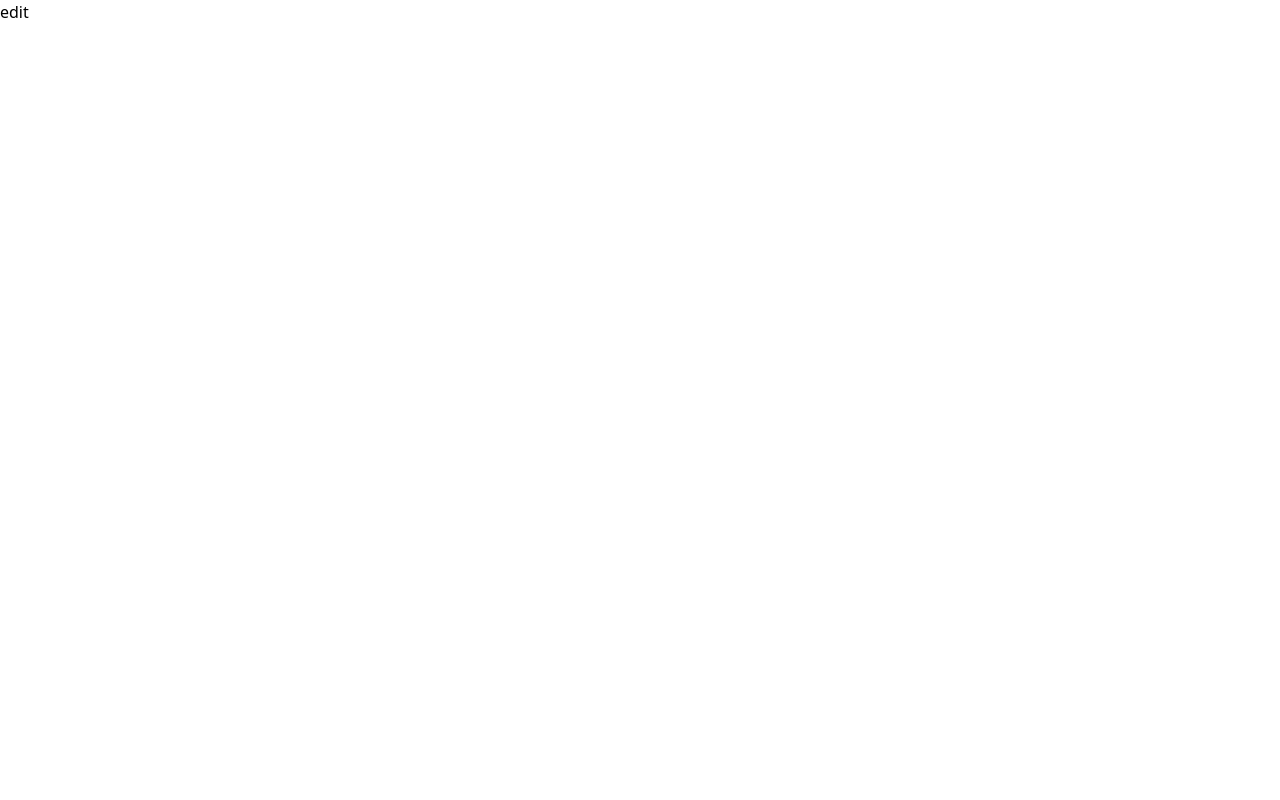
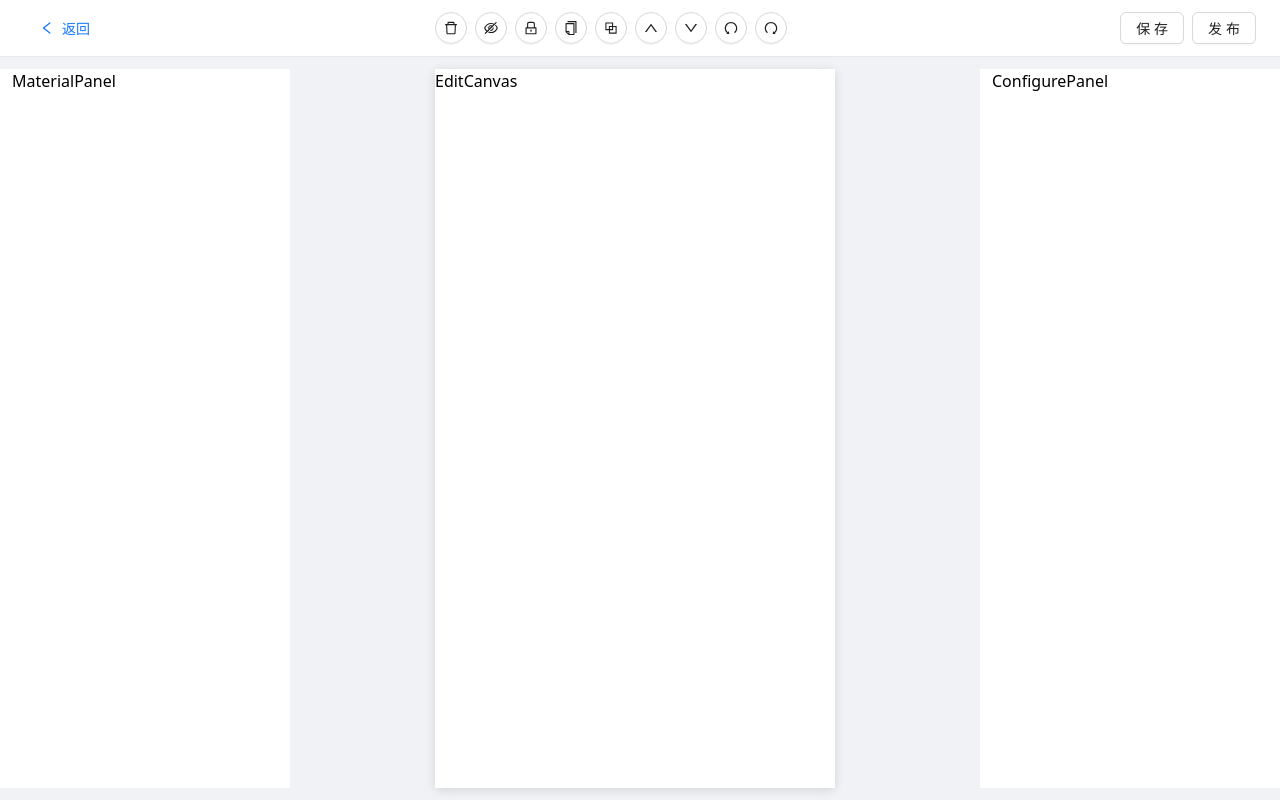
Before and after one commit to kongyich/somi, a React (Vite) app in the folder app/main/: page /question/edit in a window 1280 px wide. Built offline with nearby package versions, Linux system fonts and the light colour scheme.

Commit message:
feat: add edit layout

```diff
--- a/app/main/package.json
+++ b/app/main/package.json
@@ -22,9 +22,11 @@
     "@typescript-eslint/eslint-plugin": "^6.21.0",
     "@typescript-eslint/parser": "^6.21.0",
     "@vitejs/plugin-react": "^4.2.1",
+    "ahooks": "^3.7.10",
     "eslint": "^8.56.0",
     "eslint-plugin-react-hooks": "^4.6.0",
     "eslint-plugin-react-refresh": "^0.4.5",
+    "sass": "^1.71.1",
     "tailwindcss": "^3.4.1",
     "typescript": "^5.2.2",
     "vite": "^5.1.0"
--- /dev/null
+++ b/app/main/src/components/EditToolBar.tsx
@@ -0,0 +1,41 @@
+import { FC } from 'react'
+import { Space, Button, Tooltip } from 'antd'
+import { DeleteOutlined, EyeInvisibleOutlined, LockOutlined, CopyOutlined, BlockOutlined, UpOutlined, DownOutlined, UndoOutlined, RedoOutlined } from '@ant-design/icons'
+
+const EditToolBar: FC = () => {
+  return (
+    <div>
+      <Space>
+        <Tooltip title="delete">
+          <Button shape='circle' icon={<DeleteOutlined />}></Button>
+        </Tooltip>
+        <Tooltip title="hidden">
+          <Button shape='circle' icon={<EyeInvisibleOutlined />}></Button>
+        </Tooltip>
+        <Tooltip title="lock">
+          <Button shape='circle' icon={<LockOutlined />}></Button>
+        </Tooltip>
+        <Tooltip title="copy">
+          <Button shape="circle" icon={<CopyOutlined />}></Button>
+        </Tooltip>
+        <Tooltip title="paste">
+          <Button shape="circle" icon={<BlockOutlined />}></Button>
+        </Tooltip>
+        <Tooltip title="up">
+          <Button shape="circle" icon={<UpOutlined />}></Button>
+        </Tooltip>
+        <Tooltip title="down">
+          <Button shape="circle" icon={<DownOutlined />}></Button>
+        </Tooltip>
+        <Tooltip title="undo">
+          <Button shape="circle" icon={<UndoOutlined />}></Button>
+        </Tooltip>
+        <Tooltip title="redo">
+          <Button shape="circle" icon={<RedoOutlined />}></Button>
+        </Tooltip>
+      </Space>
+    </div>
+  )
+}
+
+export default EditToolBar
--- /dev/null
+++ b/app/main/src/pages/Edit/ConfigurePanel/index.tsx
@@ -0,0 +1,9 @@
+import { FC } from 'react'
+
+const ConfigurePanel: FC = () => {
+  return (
+    <div>ConfigurePanel</div>
+  )
+}
+
+export default ConfigurePanel
--- /dev/null
+++ b/app/main/src/pages/Edit/EditCanvas/index.tsx
@@ -0,0 +1,9 @@
+import { FC } from 'react'
+
+const EditCanvas: FC = () => {
+  return (
+    <div>EditCanvas</div>
+  )
+}
+
+export default EditCanvas
--- /dev/null
+++ b/app/main/src/pages/Edit/EditHeader/index.module.scss
@@ -0,0 +1,24 @@
+.header-wrapper {
+  background-color: #fff;
+  border-bottom: 1px solid #e8e8e8;
+  padding: 12px 0;
+}
+
+.header {
+  display: flex;
+  margin: 0 24px;
+
+  .left {
+    flex: 1;
+    text-align: left;
+  }
+
+  .main {
+    flex: 1;
+  }
+
+  .right {
+    flex: 1;
+    text-align: right;
+  }
+}
--- /dev/null
+++ b/app/main/src/pages/Edit/EditHeader/index.tsx
@@ -0,0 +1,52 @@
+import { FC } from 'react'
+import styles from './index.module.scss'
+import EditToolBar from '../../../components/EditToolBar'
+import { Space, Button } from 'antd'
+import { useNavigate } from 'react-router-dom'
+import { LeftOutlined } from '@ant-design/icons'
+
+const SaveButton: FC = () => {
+  return (
+    <div>
+      <Button>保存</Button>
+    </div>
+  )
+}
+
+const PublishButton: FC = () => {
+  return (
+    <div>
+      <Button>发布</Button>
+    </div>
+  )
+}
+
+const EditHeader: FC = () => {
+
+  const nav = useNavigate()
+
+  return (
+    <div className={styles['header-wrapper']}>
+      <div className={styles.header}>
+        <div className={styles.left}>
+          <Space>
+            <Button type="link" icon={<LeftOutlined />} onClick={() => nav(-1)}>
+              返回
+            </Button>
+          </Space>
+        </div>
+        <div className={styles.main}>
+          <EditToolBar />
+        </div>
+        <div className={styles.right}>
+          <Space>
+            <SaveButton />
+            <PublishButton />
+          </Space>
+        </div>
+      </div>
+    </div>
+  )
+}
+
+export default EditHeader
--- /dev/null
+++ b/app/main/src/pages/Edit/MaterialPanel/index.tsx
@@ -0,0 +1,9 @@
+import { FC } from 'react'
+
+const MaterialPanel: FC = () => {
+  return (
+    <div>MaterialPanel</div>
+  )
+}
+
+export default MaterialPanel
--- /dev/null
+++ b/app/main/src/pages/Edit/index.module.scss
@@ -0,0 +1,49 @@
+.container {
+  display: flex;
+  flex-direction: column;
+  height: 100vh;
+  background-color: #f0f2f5;
+}
+
+.content-wrapper {
+  flex: auto;
+  padding: 12px 0;
+  height: 100vh
+}
+
+.content {
+  // margin: 0 24px;
+  display: flex;
+  height: 100%;
+  justify-content: space-between;
+
+  .left {
+    width: 290px;
+    background-color: #fff;
+    padding: 0 12px;
+  }
+
+  .main {
+    // flex: 1;
+    // position: relative;
+    // overflow: hidden;
+
+    .canvas-wrapper {
+      // position: absolute;
+      width: 400px;
+      height: 100%;
+      background-color: #fff;
+      // top: 50%;
+      // left: 50%;
+      // transform: translateX(-50%) translateY(-50%);
+      overflow: auto;
+      box-shadow: 0 2px 10px #0000001f;
+    }
+  }
+
+  .right {
+    width: 300px;
+    background-color: #fff;
+    padding: 0 12px;
+  }
+}
--- a/app/main/src/pages/Edit/index.tsx
+++ b/app/main/src/pages/Edit/index.tsx
@@ -1,8 +1,39 @@
 import { FC } from 'react'
+import EditHeader from './EditHeader/index'
+import EditCanvas from './EditCanvas'
+import ConfigurePanel from './ConfigurePanel'
+import MaterialPanel from './MaterialPanel'
+import styles from './index.module.scss'
+import { useTitle } from 'ahooks'
 
 const Edit: FC = () => {
+
+  useTitle("编辑器")
+
   return (
-    <div>edit</div>
+    <div className={styles.container}>
+      <EditHeader />
+      <div className={styles['content-wrapper']}>
+        <div className={styles.content}>
+          {/* 左侧物料组件 */}
+          <div className={styles.left}>
+            <MaterialPanel />
+          </div>
+
+          {/* 编辑器 */}
+          <div className={styles.main}>
+            <div className={styles['canvas-wrapper']}>
+              <EditCanvas />
+            </div>
+          </div>
+
+          {/* 表单属性 */}
+          <div className={styles.right}>
+            <ConfigurePanel />
+          </div>
+        </div>
+      </div>
+    </div>
   )
 }
 
```
